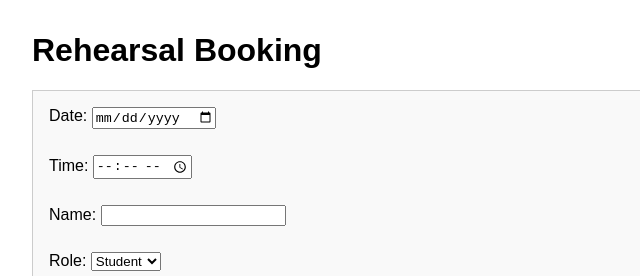
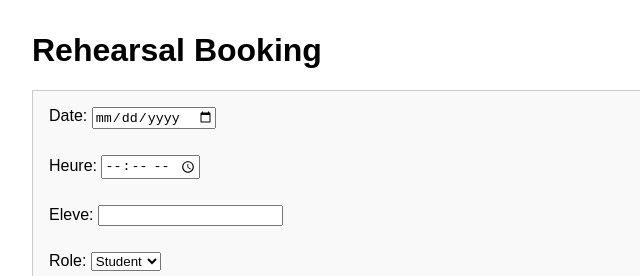
Before and after one commit to anthonysycamore/Accompagnement-, a plain HTML site: page index.html in a window 1280 px wide. Shown: the top 276 px of the page, 0-640 px from the left. Drawn offline with Linux system fonts and the light colour scheme; no server answers.

Commit message:
Update index.html French 1

```diff
--- a/index.html
+++ b/index.html
@@ -10,8 +10,8 @@
 
   <form id="booking-form">
     <label>Date: <input type="date" name="date" required></label><br>
-    <label>Time: <input type="time" name="time" required step="900"></label><br>
-    <label>Name: <input type="text" name="name" required></label><br>
+    <label>Heure: <input type="time" name="time" required step="900"></label><br>
+    <label>Eleve: <input type="text" name="name" required></label><br>
     <label>Role:
       <select name="role">
         <option>Student</option>
```
